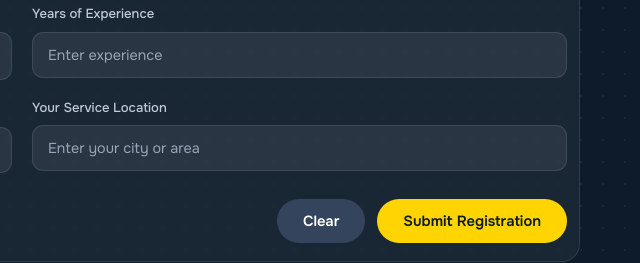
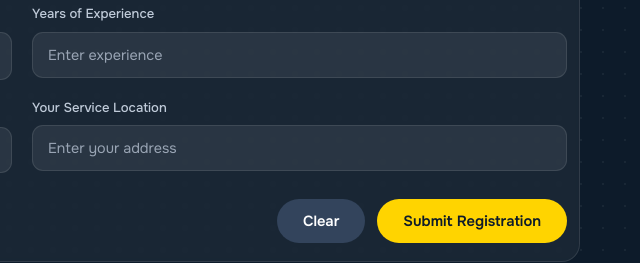
Before and after one commit to karthi1610/mobile_ylo, a plain HTML site: page index.html in a window 1280 px wide. Shown: the part 1540-1803 px from the top of the page, 618-1258 px from the left. Drawn offline with Linux system fonts and the light colour scheme; some packages are replaced by stand-ins of ours.

Commit message:
Add files via upload

```diff
--- a/index.html
+++ b/index.html
@@ -1322,7 +1322,7 @@ footer{background:var(--navy);color:#9eabbd;padding:54px 0 28px;border-top:1px s
           </div>
           <div class="field" id="field-location" style="position:relative">
             <label>Your Service Location</label>
-            <input type="text" id="locationInput" name="location" placeholder="Enter your city or area" autocomplete="off">
+            <input type="text" id="locationInput" name="location" placeholder="Enter your address" autocomplete="off">
             <div id="locationDropdown" style="display:none;position:absolute;top:100%;left:0;right:0;background:#1a2840;border:1px solid rgba(255,255,255,.12);border-radius:12px;box-shadow:0 8px 24px rgba(0,0,0,.3);z-index:100;margin-top:4px;overflow:hidden"></div>
             <input type="hidden" id="locCity" name="city">
             <input type="hidden" id="locState" name="state">
```
